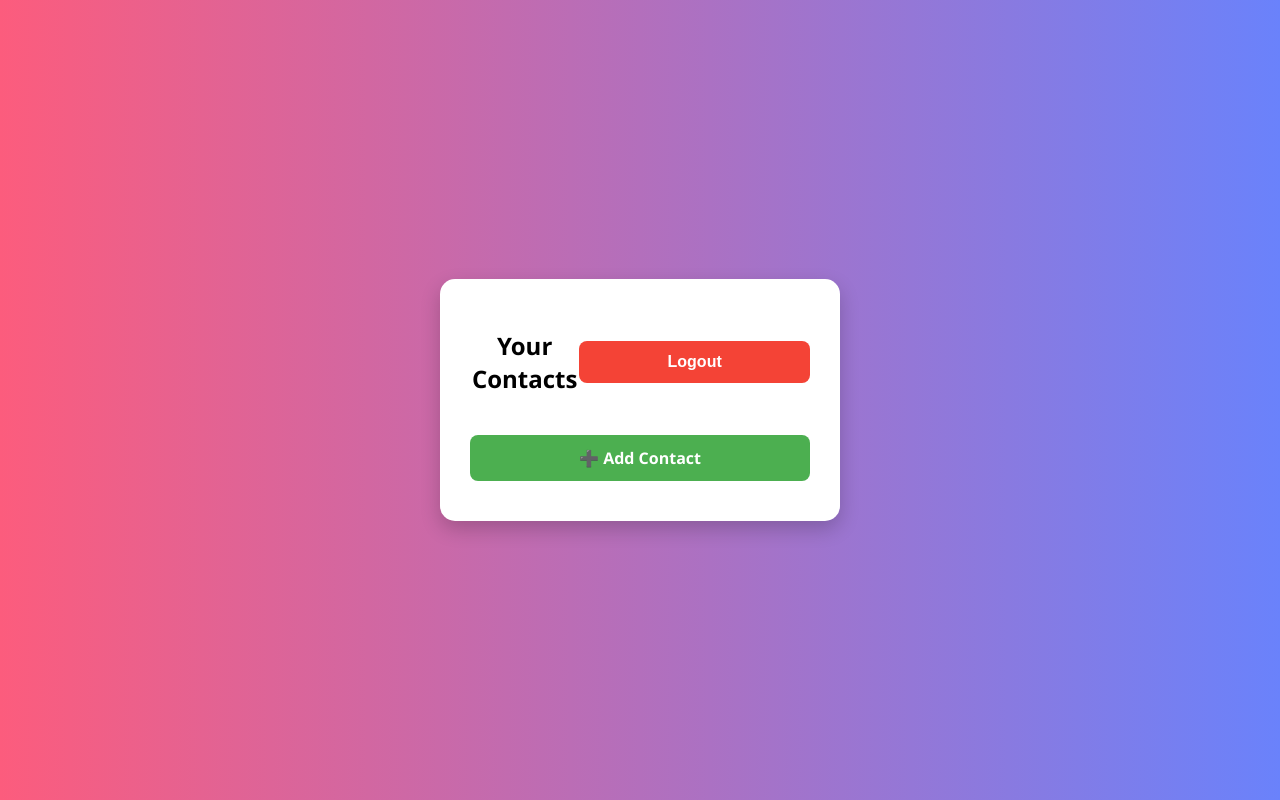
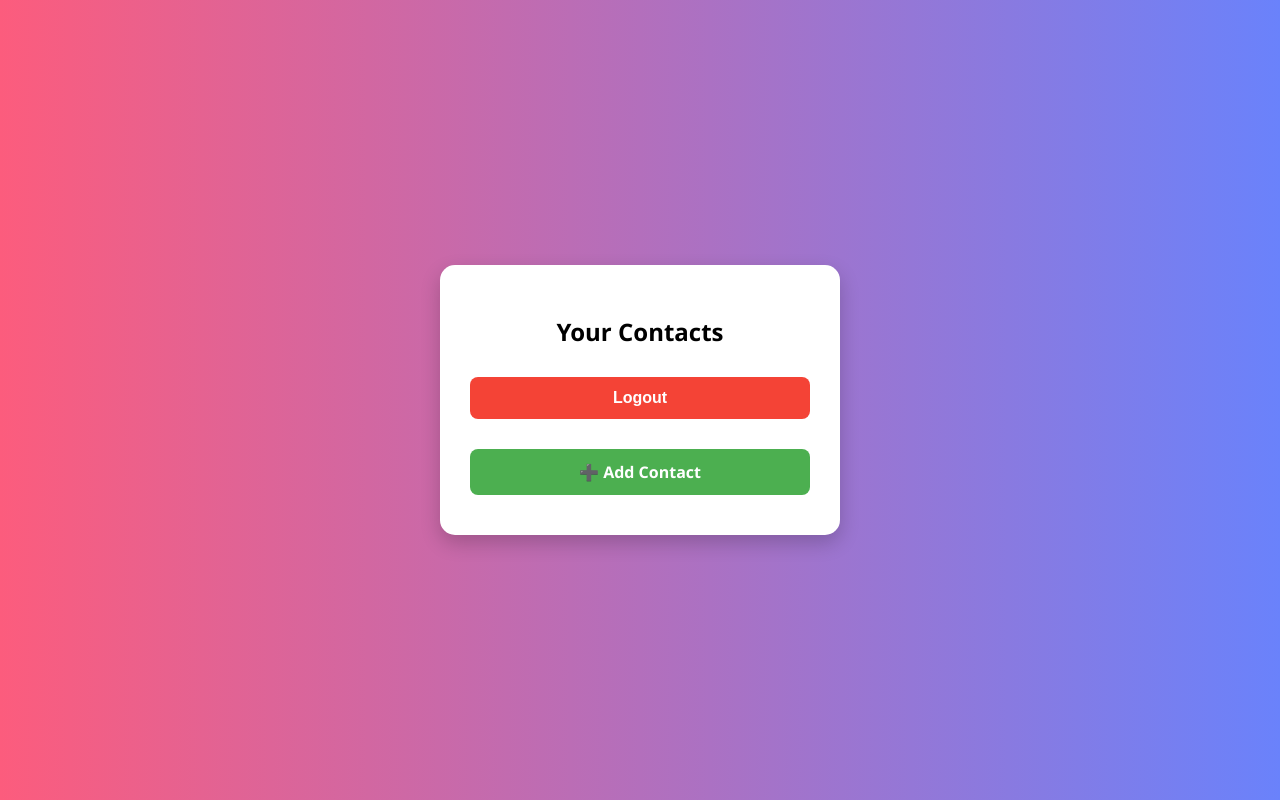
Before and after one commit to Gunjankadam/ContactKeeper, a website: page ContactKeeper(frontenddemo)/dashboard.html in a window 1280 px wide. Drawn offline with Linux system fonts and the light colour scheme; no server answers.

Commit message:
Update dashboard.html

```diff
--- a/ContactKeeper(frontenddemo)/dashboard.html
+++ b/ContactKeeper(frontenddemo)/dashboard.html
@@ -9,9 +9,9 @@
 <body>
   <div class="container">
     <div class="card shadow">
-      <div class="header">
-        <h2>Your Contacts</h2>
-        <button onclick="logout()" class="logout-btn">Logout</button>
+      <div class="header" style="flex-direction: column; align-items: center;">
+        <h2 style="text-align: center;">Your Contacts</h2>
+        <button onclick="logout()" class="logout-btn" style="margin-top: 10px;">Logout</button>
       </div>
       <ul id="contact-list" class="contact-list"></ul>
       <a href="add-contact.html" class="add-btn">➕ Add Contact</a>
```
